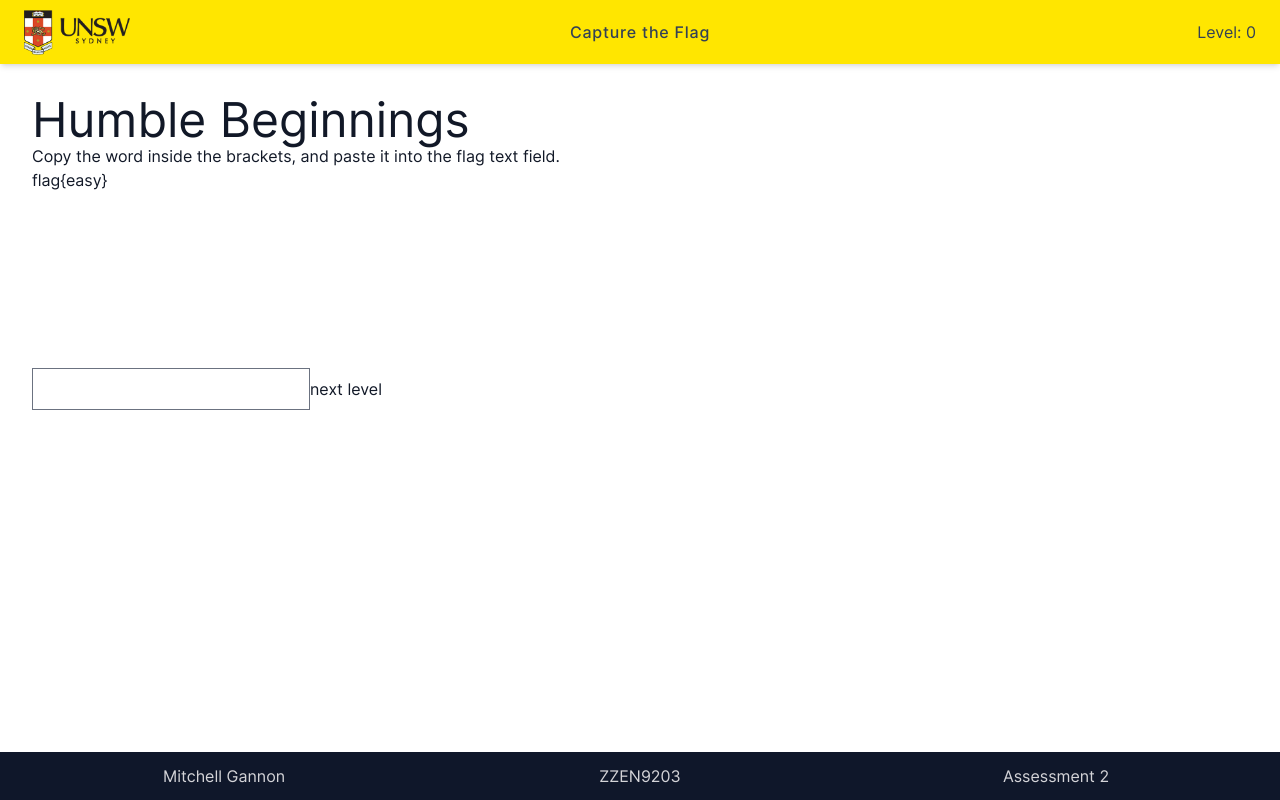
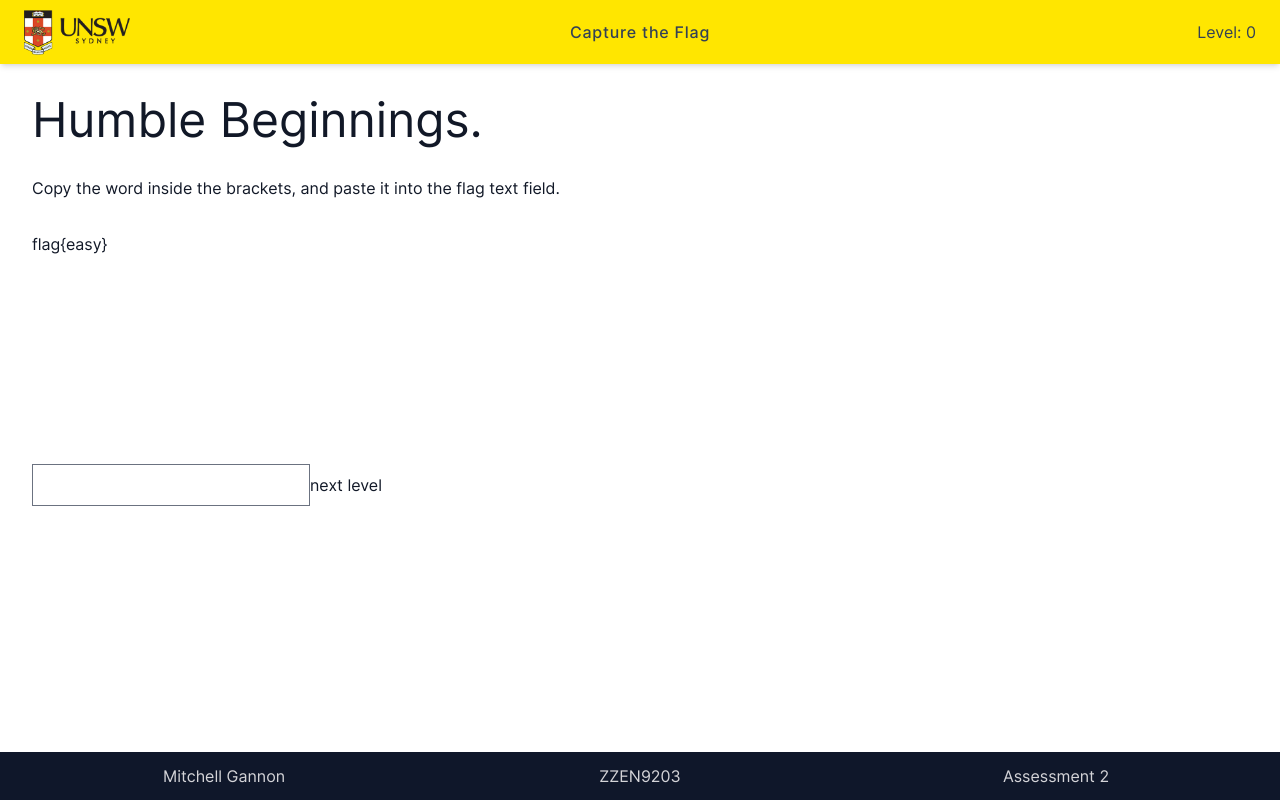
Before and after one commit to mitchellGannon/capture-the-flag-app, a React (Vite) app: page / in a window 1280 px wide. Built offline with nearby package versions, Linux system fonts and the light colour scheme.

Commit message:
passing down the flags into the levels so I am not duplicating code.

```diff
--- a/src/App.tsx
+++ b/src/App.tsx
@@ -1,8 +1,12 @@
+/* eslint-disable unicorn/prevent-abbreviations */
+/* eslint-disable @typescript-eslint/explicit-function-return-type */
+/* eslint-disable react/jsx-handler-names */
 /* eslint-disable @typescript-eslint/no-magic-numbers */
 import AppBar from 'components/AppBar'
 import LevelOne from 'levels/LevelOne'
 import LevelZero from 'levels/LevelZero'
 import type { ReactElement, ReactNode } from 'react'
+import { useState } from 'react'
 import { Route, Routes, useNavigate } from 'react-router-dom'
 
 interface Level {
@@ -15,26 +19,29 @@ interface Level {
 }
 
 export default function App(): ReactElement {
+	const [flagInput, setFlagInput] = useState('')
 	const navigate = useNavigate()
+	const LevelZeroFlag = 'easy'
+	const LevelOneFlag = 'now-we-are-cooking-with-gas'
 
 	const levels: Level[] = [
 		{
-			flag: 'easy',
+			flag: LevelZeroFlag,
 			hint: 'Surely you don\t need a hint..',
 			levelNumber: 0,
-			levelTitle: 'Humble Beginnings',
+			levelTitle: 'Humble Beginnings.',
 			description:
 				'Copy the word inside the brackets, and paste it into the flag text field.',
-			component: <LevelZero />
+			component: <LevelZero flag={LevelZeroFlag} />
 		},
 		{
-			flag: 'now-we-are-cooking-with-gas',
+			flag: LevelOneFlag,
 			hint: 'Surely you don\t need a hint..',
 			levelNumber: 1,
-			levelTitle: 'Hidden in Plain Sight',
+			levelTitle: 'Hidden in Plain Sight.',
 			description:
 				"What if I told you that the the flag is staring at you in the face. You just can't see it.",
-			component: <LevelOne />
+			component: <LevelOne flag={LevelOneFlag} />
 		}
 	]
 
@@ -63,6 +70,7 @@ export default function App(): ReactElement {
 	}
 
 	function onClickGoToNextLevel(): void {
+		alert('Congratulations!')
 		navigate(getCurrentLevel()?.flag ?? '')
 	}
 
@@ -70,7 +78,7 @@ export default function App(): ReactElement {
 		<>
 			<AppBar level={getCurrentLevel()?.levelNumber ?? 0} />
 
-			<main className='container mx-auto h-full p-8'>
+			<main className='container mx-auto flex h-full flex-col gap-y-8 p-8'>
 				<h1 className='text-5xl'>{getCurrentLevel()?.levelTitle}</h1>
 				<p>{getCurrentLevel()?.description}</p>
 
@@ -84,8 +92,11 @@ export default function App(): ReactElement {
 					))}
 				</Routes>
 
-				<form>
-					<input type='text' name='' id='' />
+				<form className=''>
+					<input
+						value={flagInput}
+						onChange={e => setFlagInput(e.target.value)}
+					/>
 					<button onClick={(): void => onClickGoToNextLevel()} type='submit'>
 						next level
 					</button>
--- /dev/null
+++ b/src/helpers/utilities.tsx
@@ -0,0 +1,2 @@
+// eslint-disable-next-line import/prefer-default-export
+export const formatFlag = (fl: string): string => `flag{${fl}}`
--- a/src/levels/LevelOne.tsx
+++ b/src/levels/LevelOne.tsx
@@ -1,9 +1,13 @@
-function LevelOne(): JSX.Element {
-	const hiddenFlag = 'flag{now-we-are-cooking-with-gas}'
+import { formatFlag } from 'helpers/utilities'
+
+/* eslint-disable react/destructuring-assignment */
+function LevelOne(properties: { flag: string }): JSX.Element {
 	return (
 		<p>
-			Absolutely nothing to see here....{' '}
-			<span style={{ visibility: 'hidden' }}>{hiddenFlag}</span>
+			Absolutely nothing to see here....
+			<span style={{ visibility: 'hidden' }}>
+				flag{formatFlag(properties.flag)}
+			</span>
 		</p>
 	)
 }
--- a/src/levels/LevelZero.tsx
+++ b/src/levels/LevelZero.tsx
@@ -1,6 +1,10 @@
-function LevelZero() {
-	const flagText = 'flag{easy}'
-	return <p style={{ height: '200px' }}>{flagText}</p>
+/* eslint-disable react/destructuring-assignment */
+
+import { formatFlag } from 'helpers/utilities'
+
+// eslint-disable-next-line @typescript-eslint/explicit-function-return-type
+function LevelZero(properties: { flag: string }) {
+	return <p style={{ height: '200px' }}>{formatFlag(properties.flag)}</p>
 }
 
 export default LevelZero
```
